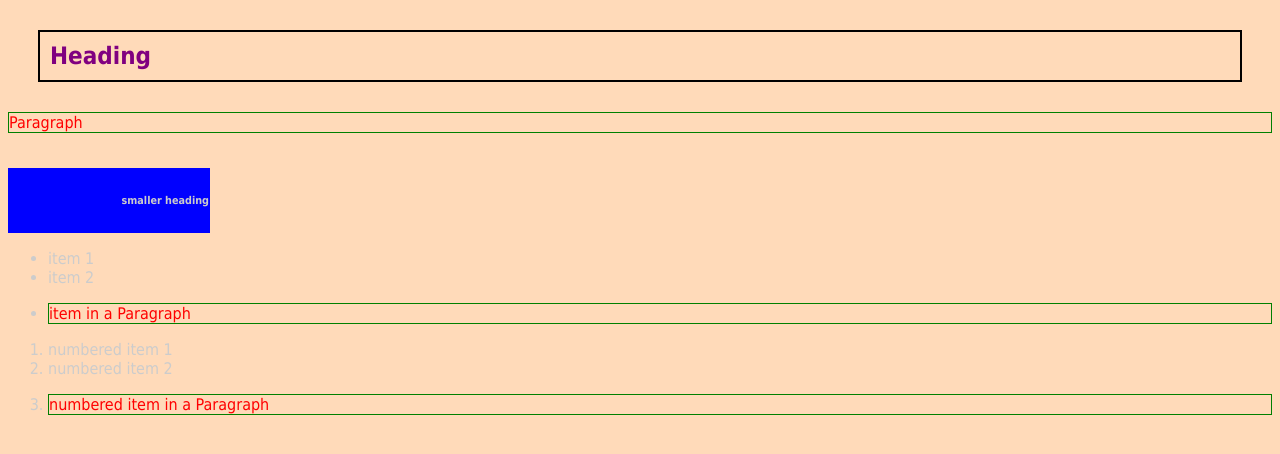
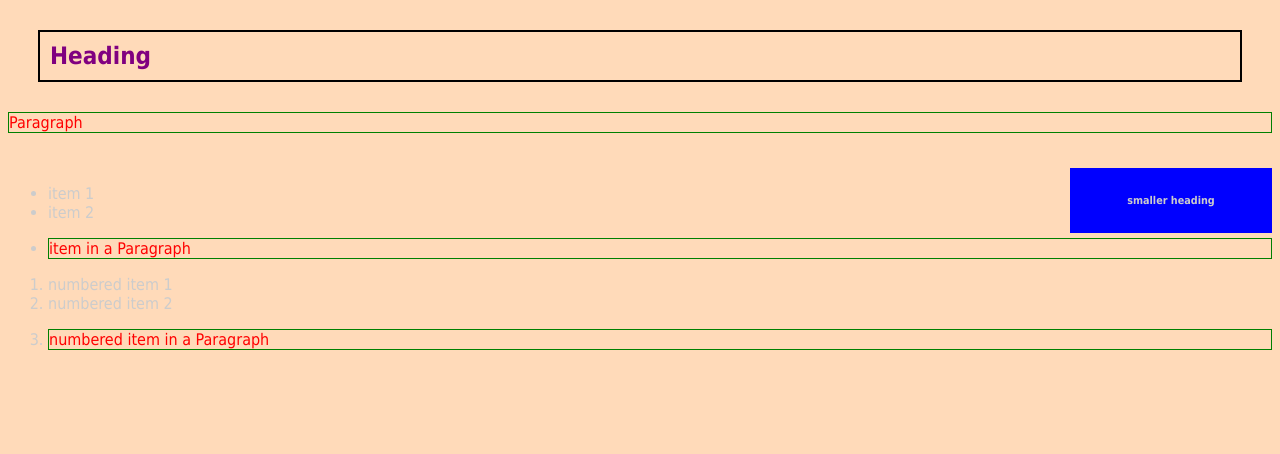
Before and after one commit to VogonPoetries/MyWeb, a plain HTML site: page index.html in a window 1280 px wide. Drawn offline with Linux system fonts and the light colour scheme.

Commit message:
Update style.css

```diff
--- a/style.css
+++ b/style.css
@@ -18,7 +18,8 @@ div
   width: 200px;
   border: 1px solid blue;
   background-color: blue;
-  text-align: right;
+  text-align: center;
+  float: right;
 }
 
 p
```
